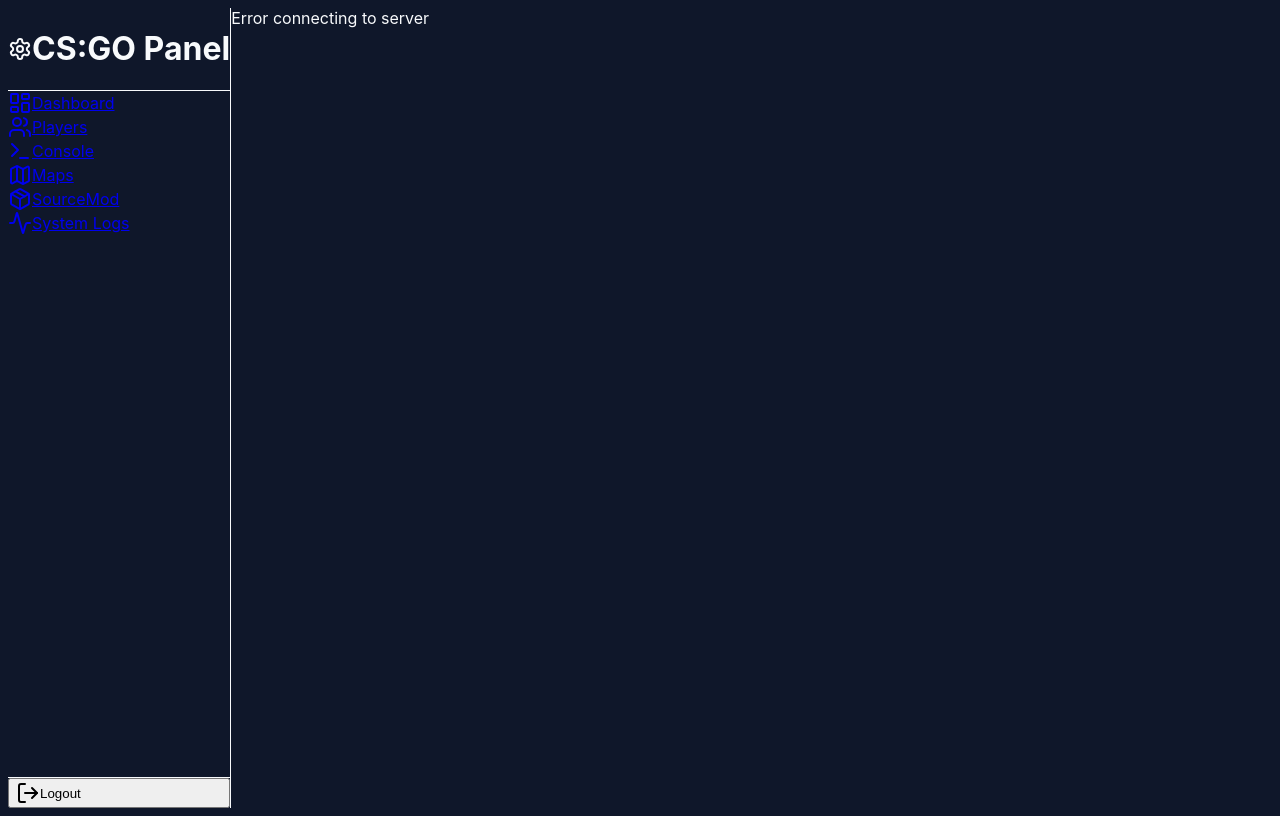
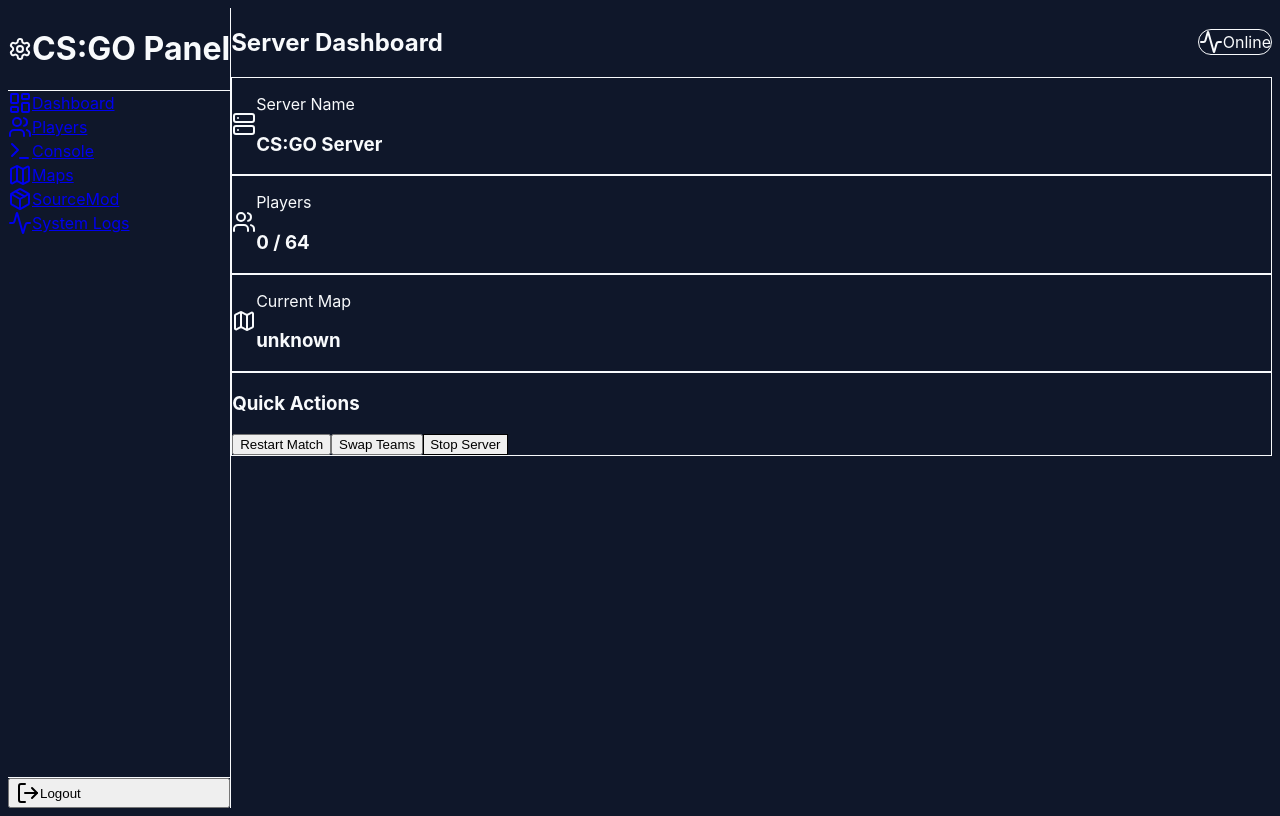
Before and after one commit to v0tekick/horsehaxwebpanel, a React app in the folder frontend/: page / in a window 1280 px wide. Built offline with nearby package versions, Linux system fonts and the light colour scheme; no server answers; sample sign-in values are in the browser's storage; the HTML template or start-up script is replaced by a standard one.

Commit message:
Fix: Handle RCON fallback data in Dashboard UI

```diff
--- a/frontend/src/views/Dashboard.jsx
+++ b/frontend/src/views/Dashboard.jsx
@@ -26,7 +26,11 @@
   }, []);
 
   if (loading) return <div className="text-white">Loading status...</div>;
-  if (!status) return <div className="text-red-400">Error connecting to server</div>;
+
+  const serverName = status?.name || status?.raw?.name || "CS:GO Server";
+  const currentMap = status?.map || status?.raw?.map || "unknown";
+  const playerCount = status?.players?.length ?? 0;
+  const maxPlayers = status?.maxplayers || 64;
 
   return (
     <div className="space-y-8">
@@ -46,7 +50,7 @@
             </div>
             <div>
               <p className="text-slate-400 text-sm">Server Name</p>
-              <h3 className="text-xl font-semibold text-white truncate max-w-[200px]">{status.name}</h3>
+              <h3 className="text-xl font-semibold text-white truncate max-w-[200px]">{serverName}</h3>
             </div>
           </div>
         </div>
@@ -59,7 +63,7 @@
             <div>
               <p className="text-slate-400 text-sm">Players</p>
               <h3 className="text-xl font-semibold text-white">
-                {status.players.length} / {status.maxplayers}
+                {playerCount} / {maxPlayers}
               </h3>
             </div>
           </div>
@@ -72,7 +76,7 @@
             </div>
             <div>
               <p className="text-slate-400 text-sm">Current Map</p>
-              <h3 className="text-xl font-semibold text-white">{status.map}</h3>
+              <h3 className="text-xl font-semibold text-white">{currentMap}</h3>
             </div>
           </div>
         </div>
```
